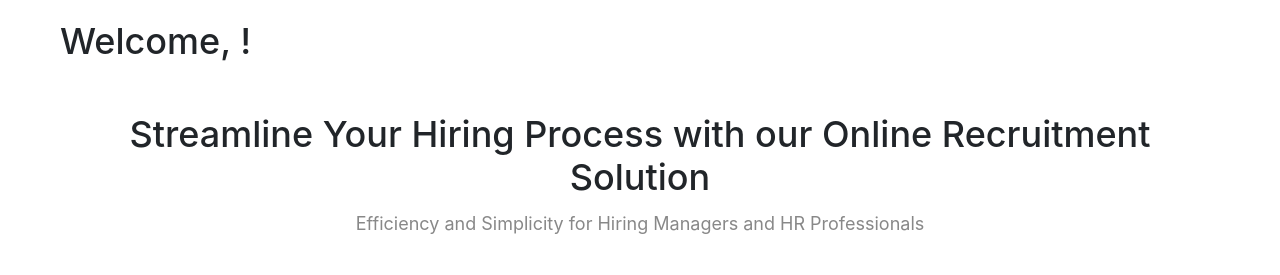
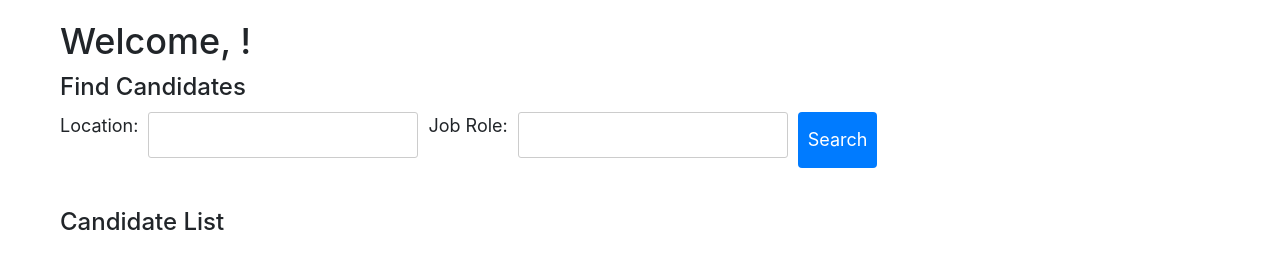
Before and after one commit to SANSKRUTIKADAM/_Website_, a React (Create React App) app: page / in a window 1280 px wide. Both pictures are taken after typing "name@example.com", "Sample123" into the empty fields and a click on the button "Login". Shown: the top 275 px of the page. Built offline with nearby package versions, Linux system fonts and the light colour scheme; grey boxes are pictures that could not be loaded.

Commit message:
latest commit

```diff
--- a/src/components/LandingPage.css
+++ b/src/components/LandingPage.css
@@ -102,3 +102,72 @@
 .cta-button:hover {
   background-color: #0056b3;
 }
+
+.search-section {
+  margin-bottom: 40px;
+}
+
+.search-section h2 {
+  font-size: 24px;
+  margin-bottom: 10px;
+}
+
+.search-section form {
+  display: flex;
+  flex-wrap: wrap;
+}
+
+.search-section label {
+  font-size: 18px;
+  margin-right: 10px;
+}
+
+.search-section input[type="text"] {
+  padding: 10px;
+  margin-right: 10px;
+  margin-bottom: 10px;
+  border-radius: 3px;
+  border: 1px solid #ccc;
+}
+
+.search-section button[type="submit"] {
+  padding: 10px;
+  font-size: 18px;
+  background-color: #007bff;
+  color: #fff;
+  border: none;
+  border-radius: 4px;
+  cursor: pointer;
+}
+
+.search-section button[type="submit"]:hover {
+  background-color: #0056b3;
+}
+
+.candidate-list-section {
+  margin-bottom: 40px;
+}
+
+.candidate-list-section h2 {
+  font-size: 24px;
+  margin-bottom: 10px;
+}
+
+.candidate-list-section ul {
+  list-style-type: none;
+  padding: 0;
+}
+
+.candidate-list-section li {
+  margin-bottom: 20px;
+}
+
+.candidate-list-section h3 {
+  font-size: 20px;
+  margin-bottom: 5px;
+}
+
+.candidate-list-section p {
+  font-size: 16px;
+  color: #777;
+}
--- a/src/components/LandingPage.jsx
+++ b/src/components/LandingPage.jsx
@@ -1,10 +1,58 @@
+// import React, { useState } from 'react';
+// import Login from './Login/Login';
+// import Register from './Login/Register';
+
+// const LandingPage = () => {
+//   const [loggedIn, setLoggedIn] = useState(false);
+//   const [user, setUser] = useState(null);
+
+//   const handleLogin = (email, password) => {
+//     // Perform login authentication logic
+//     // Set loggedIn state to true and user state to the authenticated user
+//     setLoggedIn(true);
+//     setUser({ email, password });
+//   };
+
+//   const handleRegister = (email, password, companyName) => {
+//     // Perform registration logic
+//     // Set loggedIn state to true and user state to the registered user
+//     setLoggedIn(true);
+//     setUser({ email, password, companyName });
+//   };
+
+//   return (
+//     <div className="landing-page">
+//       {loggedIn ? (
+//         <div>
+//           <h1>Welcome, {user.companyName}!</h1>
+//           {/* Include the rest of your landing page content here */}
+//         </div>
+//       ) : (
+//         <div>
+//           <Login handleLogin={handleLogin} />
+//           <Register handleRegister={handleRegister} />
+//         </div>
+//       )}
+//     </div>
+//   );
+// };
+
+// export default LandingPage;
+
+
+
+
 import React, { useState } from 'react';
 import Login from './Login/Login';
 import Register from './Login/Register';
+import './LandingPage.css'; // Import the CSS file for styling
 
 const LandingPage = () => {
   const [loggedIn, setLoggedIn] = useState(false);
   const [user, setUser] = useState(null);
+  const [searchLocation, setSearchLocation] = useState('');
+  const [searchJobRole, setSearchJobRole] = useState('');
+  const [candidates, setCandidates] = useState([]);
 
   const handleLogin = (email, password) => {
     // Perform login authentication logic
@@ -20,12 +68,57 @@ const LandingPage = () => {
     setUser({ email, password, companyName });
   };
 
+  const handleSearch = (e) => {
+    e.preventDefault();
+    // Perform search logic based on searchLocation and searchJobRole
+    // Update candidates state with fetched candidates
+    const fetchedCandidates = [
+      // Mock candidates data, replace with actual fetched candidates
+      { id: 1, name: 'John Doe', location: 'New York', jobRole: 'Software Engineer' },
+      { id: 2, name: 'Jane Smith', location: 'Los Angeles', jobRole: 'UI/UX Designer' },
+      { id: 3, name: 'Mike Johnson', location: 'Chicago', jobRole: 'Data Analyst' },
+    ];
+    setCandidates(fetchedCandidates);
+  };
+
   return (
     <div className="landing-page">
       {loggedIn ? (
         <div>
           <h1>Welcome, {user.companyName}!</h1>
           {/* Include the rest of your landing page content here */}
+          <section className="search-section">
+            <h2>Find Candidates</h2>
+            <form onSubmit={handleSearch}>
+              <label htmlFor="location">Location:</label>
+              <input
+                type="text"
+                id="location"
+                value={searchLocation}
+                onChange={(e) => setSearchLocation(e.target.value)}
+              />
+              <label htmlFor="jobRole">Job Role:</label>
+              <input
+                type="text"
+                id="jobRole"
+                value={searchJobRole}
+                onChange={(e) => setSearchJobRole(e.target.value)}
+              />
+              <button type="submit">Search</button>
+            </form>
+          </section>
+          <section className="candidate-list-section">
+            <h2>Candidate List</h2>
+            <ul>
+              {candidates.map((candidate) => (
+                <li key={candidate.id}>
+                  <h3>{candidate.name}</h3>
+                  <p>Location: {candidate.location}</p>
+                  <p>Job Role: {candidate.jobRole}</p>
+                </li>
+              ))}
+            </ul>
+          </section>
         </div>
       ) : (
         <div>
```
Lines whose indentation alone changed are shown as unchanged.
